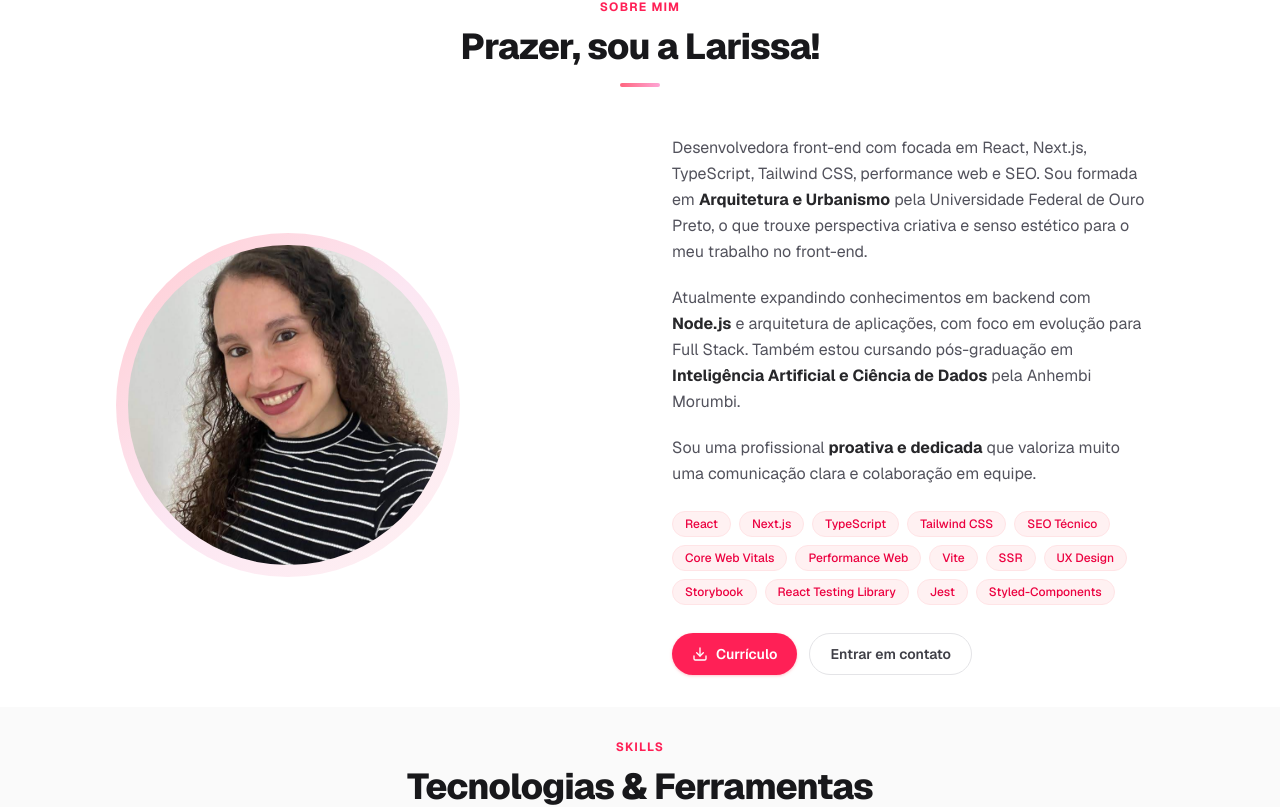
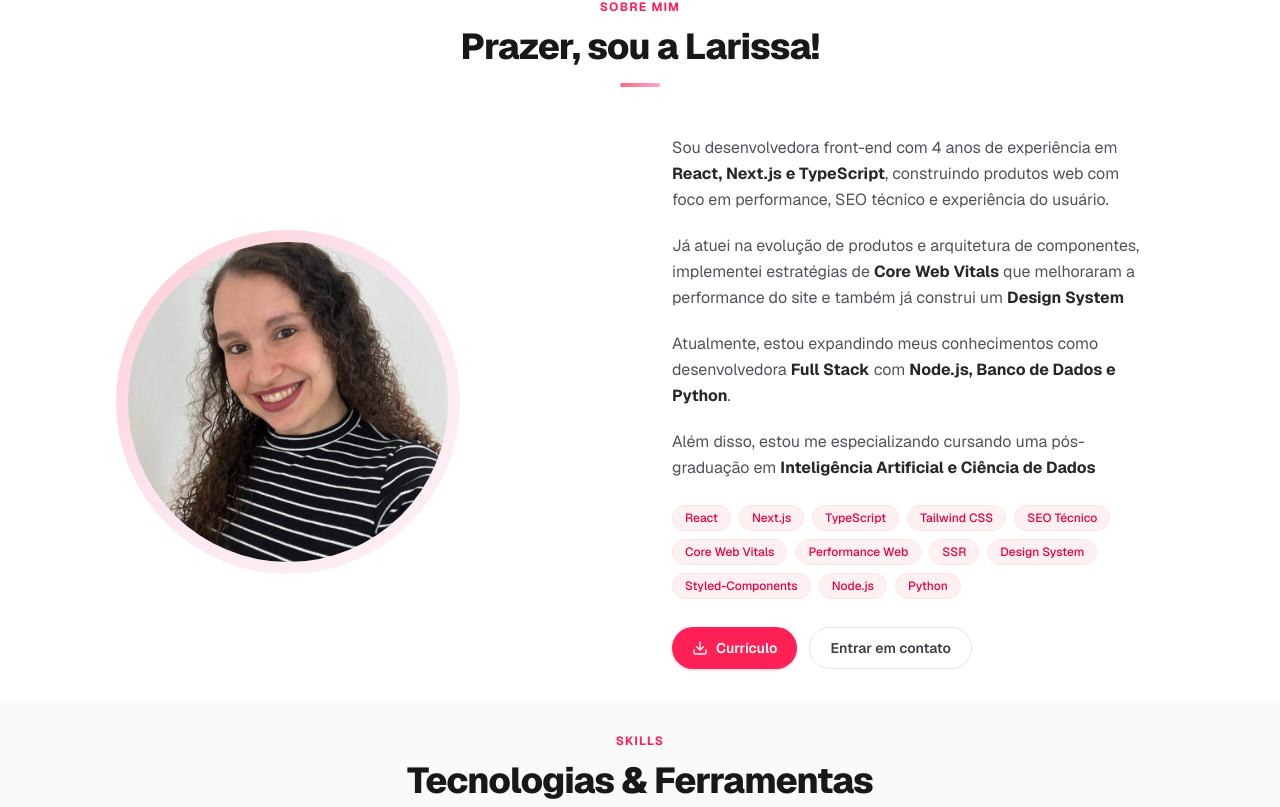
Before and after one commit to lahgomes/portfolio, a Next.js app: page / in a window 1280 px wide. Shown: the part 833-1640 px from the top of the page. Built offline with nearby package versions, Linux system fonts and the light colour scheme.

Commit message:
chore: changes some texts

```diff
--- a/src/components/About.tsx
+++ b/src/components/About.tsx
@@ -7,8 +7,8 @@ import { twJoin } from "tailwind-merge";
 
 const TAGS = [
   "React", "Next.js", "TypeScript", "Tailwind CSS",
-  "SEO Técnico", "Core Web Vitals", "Performance Web", "Vite", "SSR",
-  "UX Design", "Storybook", "React Testing Library", "Jest", "Styled-Components"
+  "SEO Técnico", "Core Web Vitals", "Performance Web", "SSR",
+  "Design System", "Styled-Components", "Node.js", "Python"
 ];
 
 function ProfilePhoto() {
@@ -63,26 +63,27 @@ export default function About() {
 
           <div className="flex flex-col gap-5">
             <p className="text-zinc-600 dark:text-zinc-300 leading-relaxed">
-              Desenvolvedora front-end com{" "}
-              focada em React, Next.js, TypeScript, Tailwind CSS, performance web e
-              SEO. Sou formada em{" "}
-              <strong className="text-zinc-800 dark:text-zinc-100">Arquitetura e Urbanismo</strong>{" "}
-              pela Universidade Federal de Ouro Preto, o que trouxe perspectiva criativa e senso estético
-              para o meu trabalho no front-end.
+              Sou desenvolvedora front-end com 4 anos de experiência em{" "}
+              <strong className="text-zinc-800 dark:text-zinc-100">React, Next.js e TypeScript</strong>,
+              construindo produtos web com foco em performance, SEO técnico e experiência do usuário.
             </p>
             <p className="text-zinc-600 dark:text-zinc-300 leading-relaxed">
-              Atualmente expandindo conhecimentos em backend com{" "}
-              <strong className="text-zinc-800 dark:text-zinc-100">Node.js</strong> e
-              arquitetura de aplicações, com foco em evolução para Full Stack.
-              Também estou cursando pós-graduação em{" "}
-              <strong className="text-zinc-800 dark:text-zinc-100">
-                Inteligência Artificial e Ciência de Dados
-              </strong>{" "}
-              pela Anhembi Morumbi.
+              Já atuei na evolução de produtos e arquitetura de componentes,
+              implementei estratégias de{" "}
+              <strong className="text-zinc-800 dark:text-zinc-100">Core Web Vitals</strong>{" "}
+              que melhoraram a performance do site e também já construi um {" "}
+              <strong className="text-zinc-800 dark:text-zinc-100">Design System</strong>{" "}
+
             </p>
-              <p className="text-zinc-600 dark:text-zinc-300 leading-relaxed">
-                Sou uma profissional <strong className="text-zinc-800 dark:text-zinc-100">proativa e dedicada</strong> que valoriza muito uma comunicação clara e colaboração em equipe.
-              </p>
+
+            <p className="text-zinc-600 dark:text-zinc-300 leading-relaxed">
+              Atualmente, estou expandindo meus conhecimentos como desenvolvedora <strong className="text-zinc-800 dark:text-zinc-100">Full Stack</strong> com{" "}
+              <strong className="text-zinc-800 dark:text-zinc-100">Node.js, Banco de Dados e Python</strong>. </p>
+              <p className="text-zinc-600 dark:text-zinc-300 leading-relaxed"> Além disso, estou me especializando
+              cursando uma pós-graduação em{" "}
+              <strong className="text-zinc-800 dark:text-zinc-100">Inteligência Artificial e Ciência de Dados</strong>{" "} </p>
+
+
 
             <div className="flex flex-wrap gap-2 pt-1">
               {TAGS.map((tag) => (
--- a/src/components/Contact.tsx
+++ b/src/components/Contact.tsx
@@ -12,7 +12,7 @@ const LINKS = [
     label: "E-mail",
     value: "lahgomes19@gmail.com",
     href: "mailto:lahgomes19@gmail.com",
-    description: "Meu e-mail direto — respondo normalmente em até 24h.",
+    description: "Meu e-mail direto",
   },
   {
     icon: <LinkedinIcon size={20} />,
```
